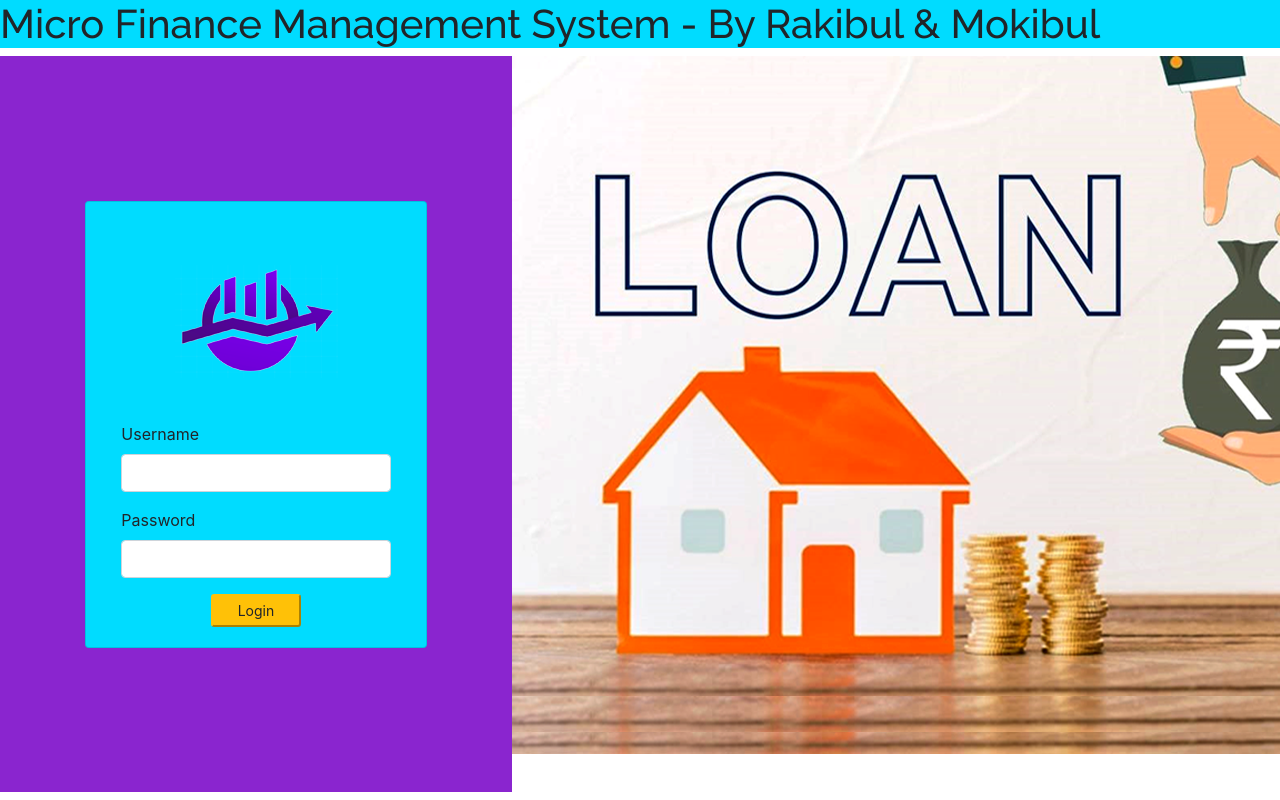
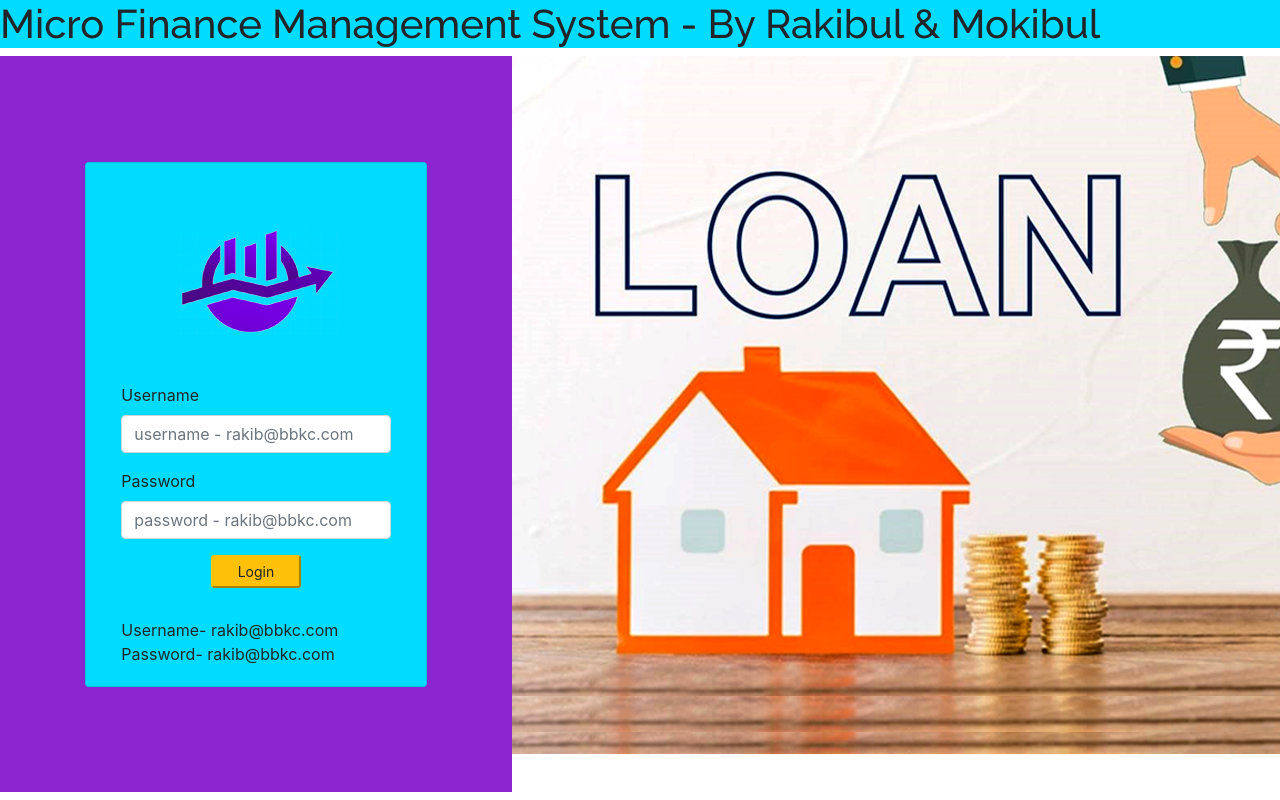
Before and after one commit to Rakib7425/Micro-Finance-Management-Rakibul--Mokibul, a PHP site: page /login.php in a window 1280 px wide. Run offline with PHP 8.4, Linux system fonts and the light colour scheme; some libraries are stand-ins or nearby versions.

Commit message:
add username and password in login page

```diff
--- a/login.php
+++ b/login.php
@@ -112,13 +112,19 @@
 					<form id="login-form">
 						<div class="form-group">
 							<label for="username" class="control-label">Username</label>
-							<input type="text" id="username" name="username" class="form-control">
+							<input type="text" id="username" name="username" class="form-control" placeholder="username - rakib@bbkc.com">
+							<!-- value="rakib@bbkc.com" -->
 						</div>
 						<div class="form-group">
 							<label for="password" class="control-label">Password</label>
-							<input type="password" id="password" name="password" class="form-control">
+							<input type="password" id="password" name="password" class="form-control" placeholder="password - rakib@bbkc.com">
+							<!-- value="rakib@bbkc.com" -->
 						</div>
 						<center><button class="btn-sm btn-block btn-wave col-md-4 btn-warning">Login</button></center>
+						<div style="margin-top:30px">
+							<span>Username- rakib@bbkc.com</span> <br>
+							<span>Password- rakib@bbkc.com</span>
+						</div>
 					</form>
 				</div>
 			</div>
```
